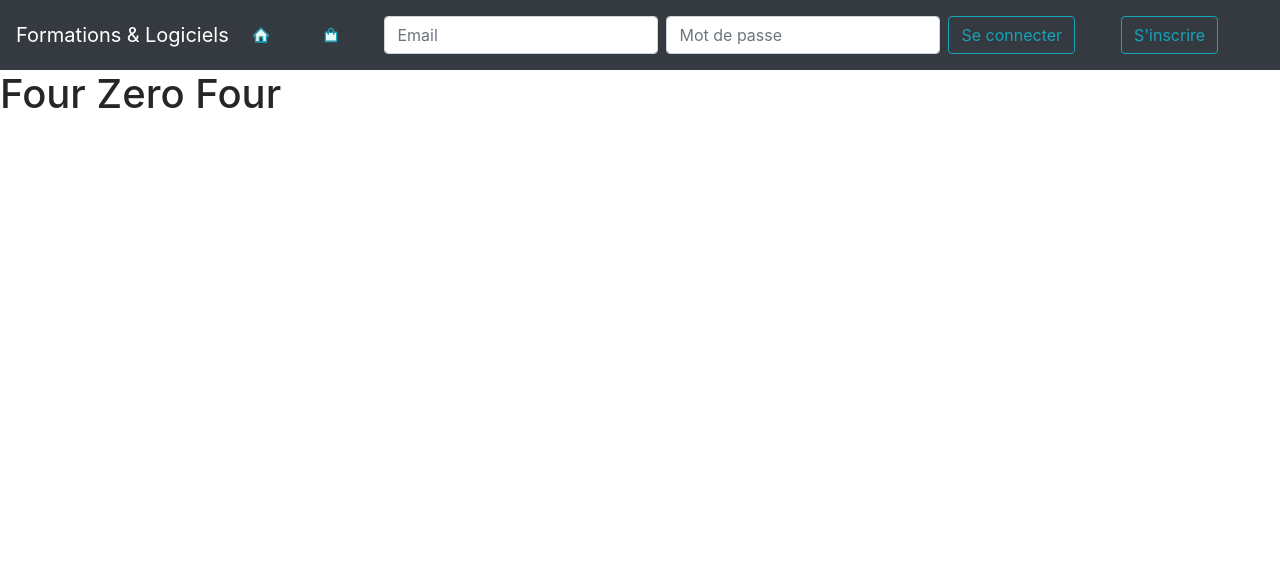
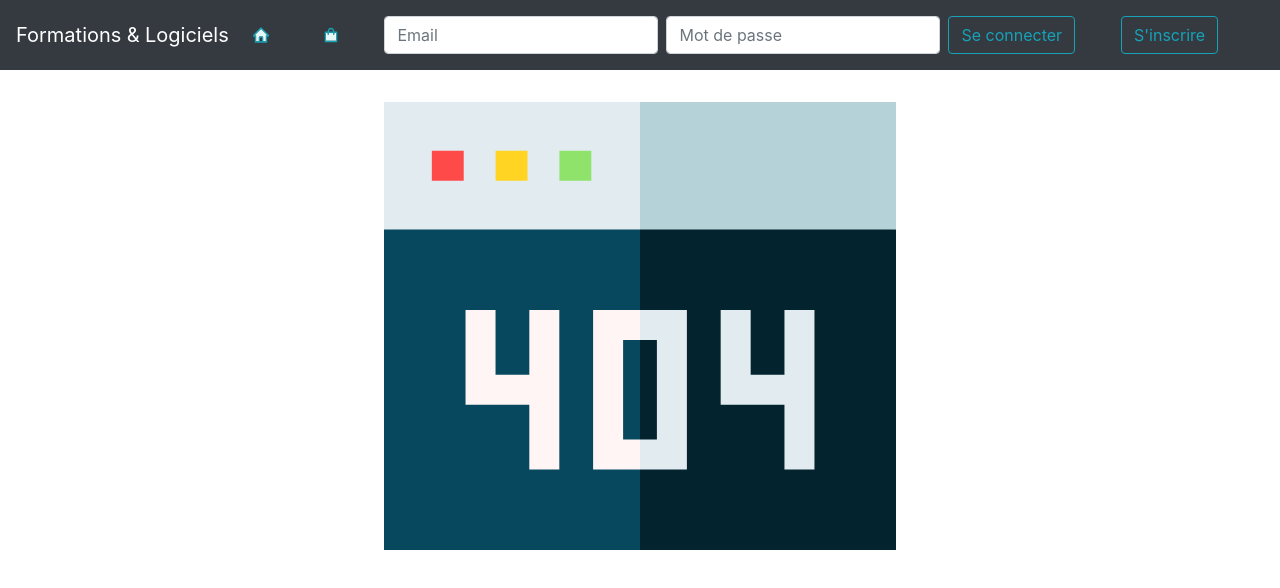
Before and after one commit to Farischt/Projet-Transverse-L3, a React (Create React App) app in the folder client/: page /efzfez in a window 1280 px wide. Shown: the top 588 px of the page. Built offline with nearby package versions, Linux system fonts and the light colour scheme; no server answers.

Commit message:
new basic 404 page

```diff
--- a/client/src/App.js
+++ b/client/src/App.js
@@ -15,6 +15,7 @@ import UserRoute from "./routes/UserRoute";
 import AdminDashboard from "./pages/Admin/AdminDashboard";
 import AdminRoute from "./routes/AdminRoute";
 import ProductView from "./pages/Product/ProductView";
+import Error404 from "./pages/404/Error404";
 
 import { currentUser } from "./redux";
 import { connect } from "react-redux";
@@ -47,7 +48,7 @@ const App = ({ userData, currentUser }) => {
           <UserRoute component={UserDashboard} path="/user/dashboard" />
           <AdminRoute component={AdminDashboard} path="/admin/dashboard" />
           <Route exact path="/product/:slug" component={ProductView} />
-          <Route component={FourZeroFour} />
+          <Route component={Error404} />
         </Switch>
       </div>
     </React.Fragment>
--- /dev/null
+++ b/client/src/pages/404/Error404.jsx
@@ -0,0 +1,49 @@
+import React from "react";
+
+const Error404 = () => {
+  return (
+    <svg
+      id="Capa_1"
+      enableBackground="new 0 0 512 512"
+      height="512"
+      viewBox="0 0 512 512"
+      width="512"
+      xmlns="http://www.w3.org/2000/svg"
+      className="container-fluid"
+    >
+      <path
+        d="m512 31.893h-256l-20.016 147.587 276.016-20.016z"
+        fill="#b4d2d7"
+      />
+      <path d="m0 31.893v127.571l256 20.016v-147.587z" fill="#e1ebf0" />
+      <path d="m47.839 80.678h31.893v30h-31.893z" fill="#ff4a4a" />
+      <path d="m111.625 80.678h31.893v30h-31.893z" fill="#ffd422" />
+      <path d="m175.41 80.678h31.893v30h-31.893z" fill="#90e36a" />
+      <path
+        d="m512 159.464h-256l-20.016 160.322 20.016 160.321h256z"
+        fill="#03232e"
+      />
+      <path d="m0 159.464h256v320.644h-256z" fill="#07485e" />
+      <path d="m256 270.054h16.893v99.463h-16.893z" fill="none" />
+      <path d="m239.107 270.054h16.893v99.463h-16.893z" fill="none" />
+      <path
+        d="m145.322 304.786h-33.785v-64.732h-30v94.732h63.785v64.731h30v-159.463h-30z"
+        fill="#fff5f5"
+      />
+      <path
+        d="m400.463 240.054v64.732h-33.785v-64.732h-30v94.732h63.785v64.731h30v-159.463z"
+        fill="#e1ebf0"
+      />
+      <path
+        d="m272.893 270.054v99.463h-16.893l-10.008 15.15 10.008 14.85h46.893v-159.463h-46.893l-10.008 15.946 10.008 14.054z"
+        fill="#e1ebf0"
+      />
+      <path
+        d="m209.107 399.517h46.893v-30h-16.893v-99.463h16.893v-30h-46.893z"
+        fill="#fff5f5"
+      />
+    </svg>
+  );
+};
+
+export default Error404;
```
Also changed, not shown: client/src/pages/404/404-error.svg (added).
